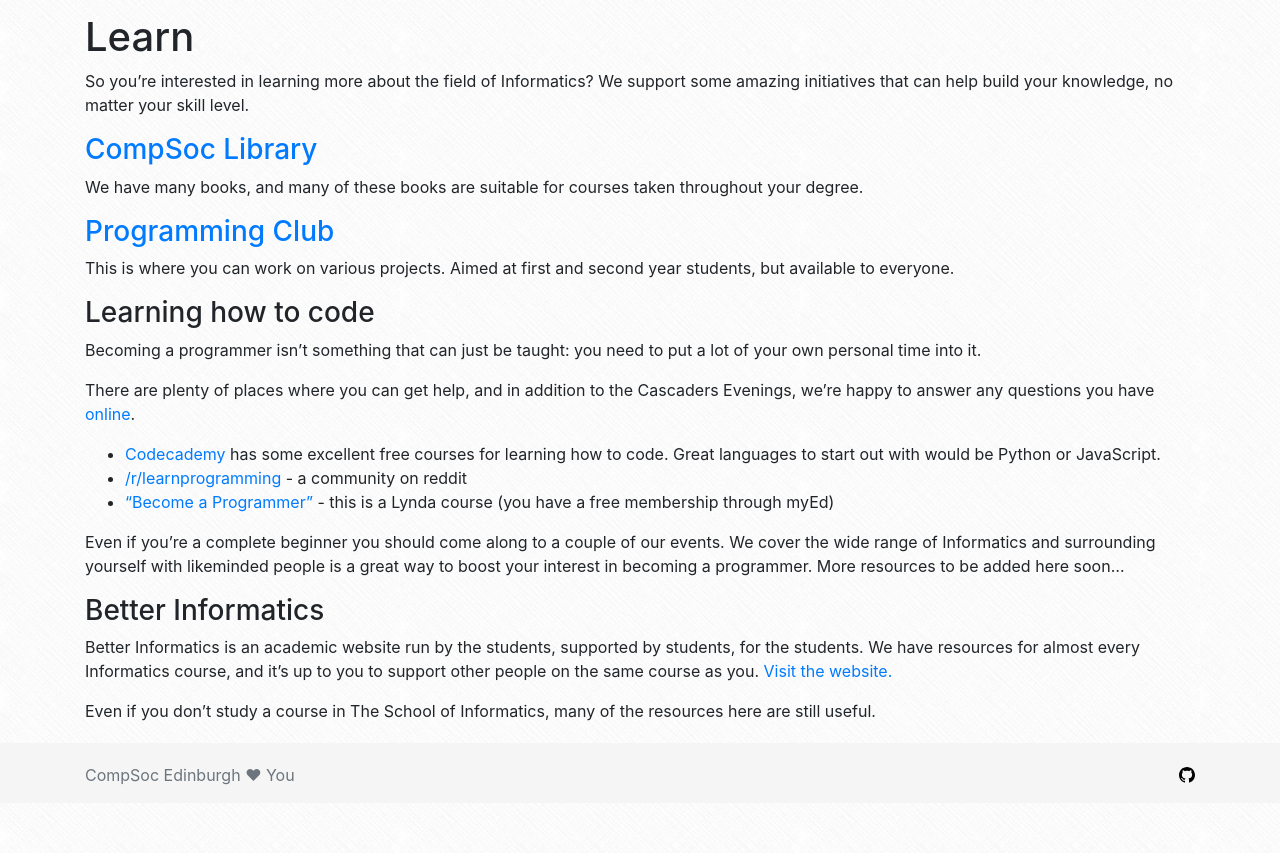
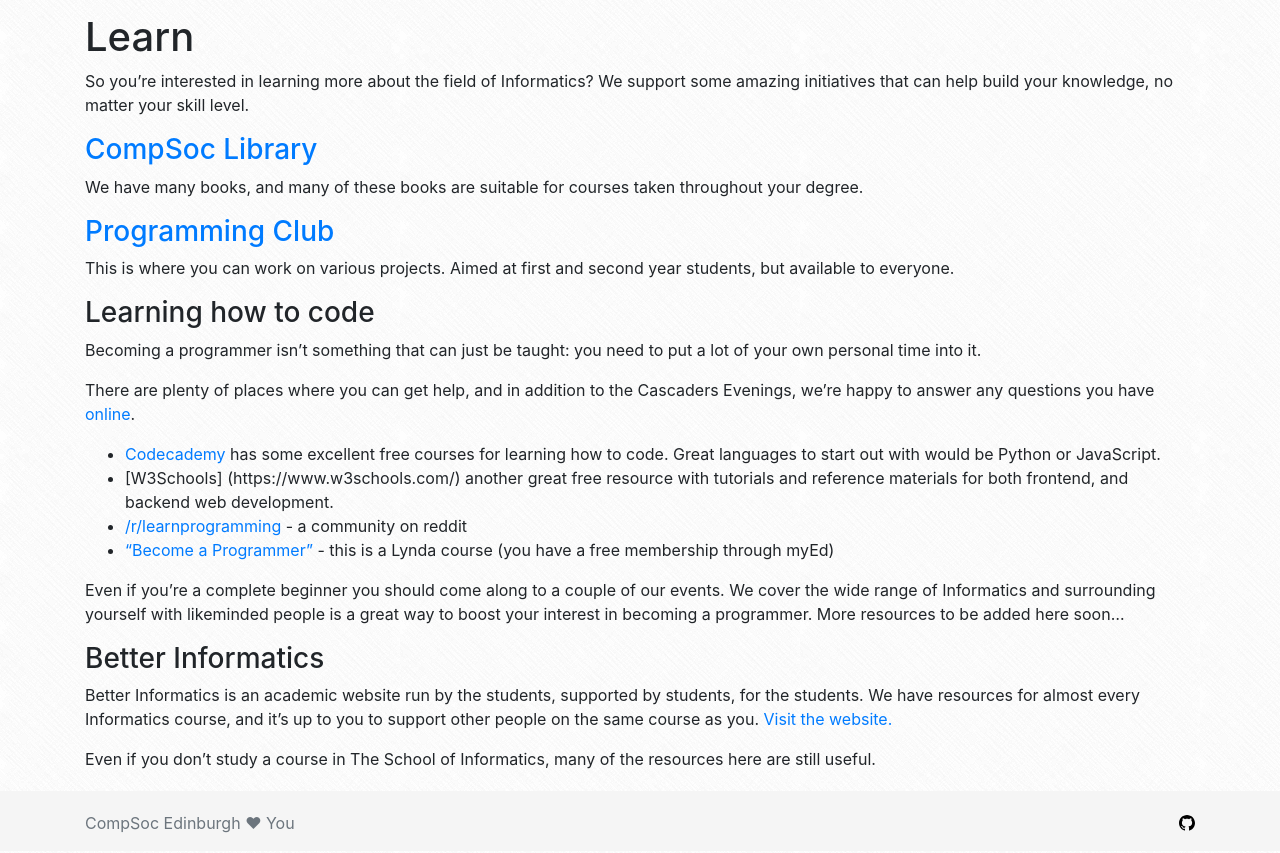
Before and after one commit to compsoc-edinburgh/website, a Jekyll site: the page built from _pages/learn.md, in a window 1280 px wide. Shown: the part 346-1199 px from the top of the page. Built offline with Jekyll 4.4.1, drawn with Linux system fonts in a browser that asks for light colours; nearby versions of some CDN libraries; before the commit the page ends 1151 px from its top, so only the background shows below that.

Commit message:
Add W3Schools to learn.md

```diff
--- a/_pages/learn.md
+++ b/_pages/learn.md
@@ -23,6 +23,7 @@
 There are plenty of places where you can get help, and in addition to the Cascaders Evenings, we're happy to answer any questions you have [online](/community).
 
 - [Codecademy](https://www.codecademy.com/) has some excellent free courses for learning how to code. Great languages to start out with would be Python or JavaScript.
+- [W3Schools] (https://www.w3schools.com/) another great free resource with tutorials and reference materials for both frontend, and backend web development.
 - [/r/learnprogramming](https://www.reddit.com/r/learnprogramming/comments/61oly8/new_read_me_first/) - a community on reddit
 - ["Become a Programmer"](https://www.lynda.com/learning-paths/Developer/become-a-programmer) - this is a Lynda course (you have a free membership through myEd)
 
```
